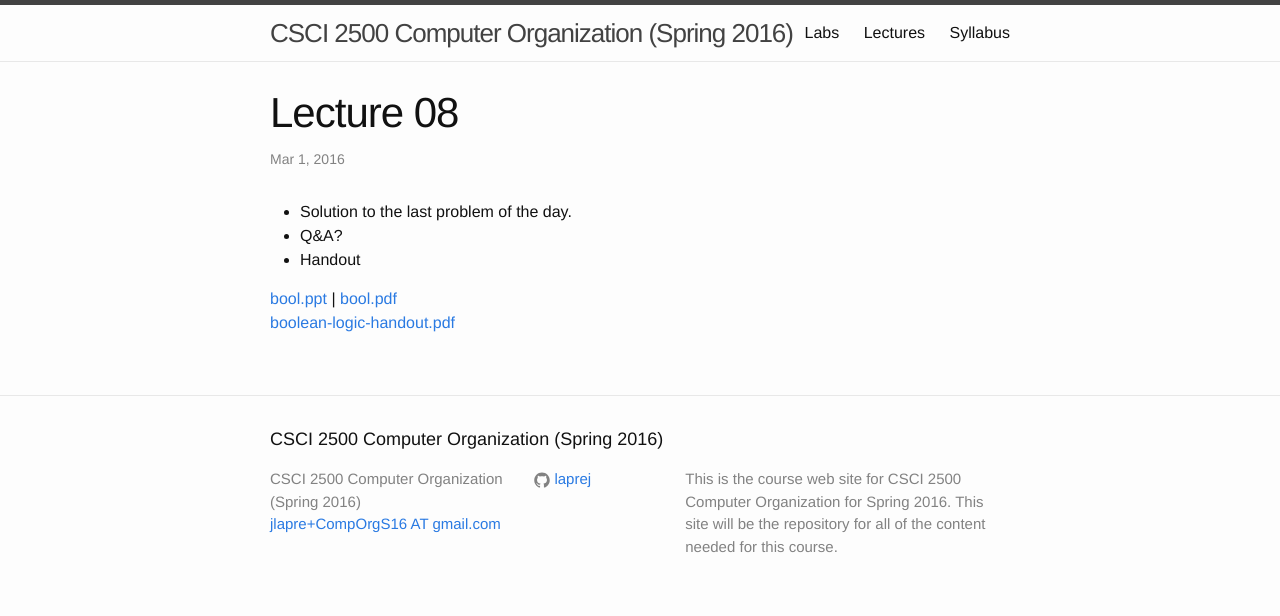
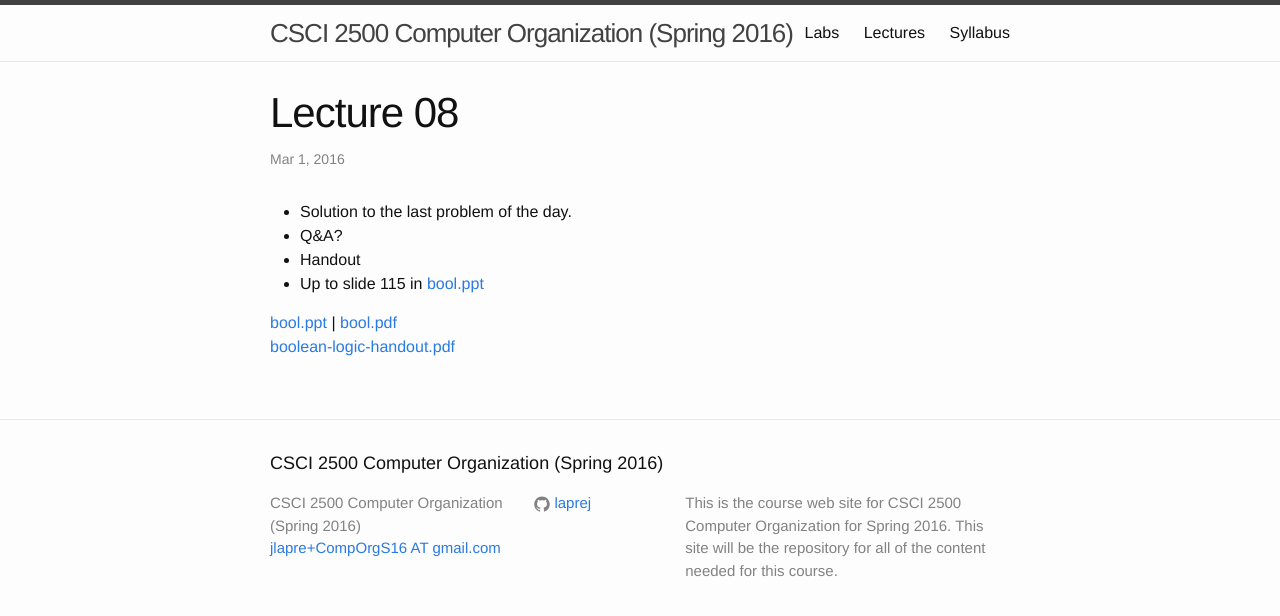
Before and after one commit to RPI-CSCI-2500-2016-Spring/RPI-CSCI-2500-2016-Spring.github.io, a Jekyll site: the page built from _posts/2016-03-01-lecture-08.md, in a window 1280 px wide. Shown: the top 616 px of the page. Built offline with Jekyll 4.4.1, drawn with Linux system fonts in a browser that asks for light colours.

Commit message:
Update lecture 08

```diff
--- a/_posts/2016-03-01-lecture-08.md
+++ b/_posts/2016-03-01-lecture-08.md
@@ -7,6 +7,7 @@ category: lecture
 * Solution to the last problem of the day.
 * Q&A?
 * Handout
+* Up to slide 115 in [bool.ppt][bool-slides]
 
 [bool.ppt][bool-slides] | [bool.pdf][bool-pdf]
 [boolean-logic-handout.pdf][boolean-logic-handout]
```
